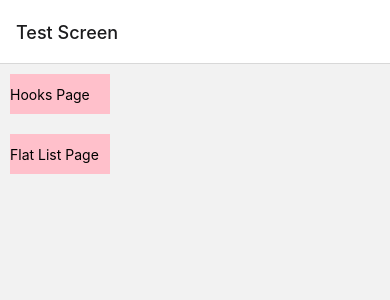
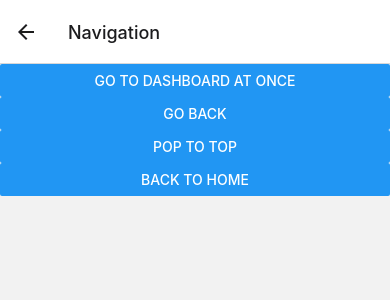
Before and after one commit to shareefa-rn/AwesomeProject, a React Native app: screen /Navigation in a window 390 px wide. Shown: the top 300 px of the page. Built offline with nearby package versions, Linux system fonts and the light colour scheme.

Commit message:
use effects committed

```diff
--- a/App.js
+++ b/App.js
@@ -23,17 +23,48 @@ import {
   HooksScreen,
   TestScreen,
 } from './src/containers';
+import SettingScreen from './src/containers/DetailViewScreen/SettingScreen';
 
 const Stack = createNativeStackNavigator();
 
 function App() {
-  return (
-    <NavigationContainer>
-      <Stack.Navigator>
+  const [isUserLoggedIn, setIsUserLoggedIn] = useState(true);
+
+  const getAuthStack = () => {
+    return (
+      <Stack.Group>
+        <Stack.Screen
+          name="Login"
+          component={() => (
+            <View>
+              <Text>Login</Text>
+            </View>
+          )}></Stack.Screen>
+        <Stack.Screen
+          name="Signup"
+          component={() => (
+            <View>
+              <Text>Signup</Text>
+            </View>
+          )}></Stack.Screen>
+      </Stack.Group>
+    );
+  };
+  const getMainStack = () => {
+    return (
+      <Stack.Group>
         <Stack.Screen name="Test Screen" component={TestScreen} />
         <Stack.Screen name="Home" component={DashBoardScreen} />
         <Stack.Screen name="Details Screen" component={DetailScreen} />
         <Stack.Screen name="Hooks Screen" component={HooksScreen} />
+        <Stack.Screen name="Navigation" component={SettingScreen} />
+      </Stack.Group>
+    );
+  };
+  return (
+    <NavigationContainer>
+      <Stack.Navigator>
+        {isUserLoggedIn ? getMainStack() : getAuthStack()}
       </Stack.Navigator>
     </NavigationContainer>
   );
--- /dev/null
+++ b/src/containers/DetailViewScreen/SettingScreen.js
@@ -0,0 +1,43 @@
+import {} from 'react';
+import {View, Button, TouchableOpacity, Text} from 'react-native';
+
+const SettingScreen = props => {
+  return (
+    <View>
+      <Button
+        title={'Go to dashboard at once'}
+        onPress={() => {
+          props.navigation.navigate('Test Screen');
+        }}
+      />
+      <Button
+        title={'Go Back'}
+        onPress={() => {
+          props.navigation.goBack();
+        }}
+      />
+      <Button
+        title={'pop to top'}
+        onPress={() => {
+          props.navigation.popToTop();
+        }}
+      />
+      <Button
+        title={'back to Home'}
+        onPress={() => {
+          //to pass props forward
+          // props.navigation.navigate('Dashboard', {ddf:dfgf});
+
+          //to pass props backward
+          props.navigation.navigate({
+            name: 'Test Screen',
+            params: {batch: 5, topic: 'navigation data passing'},
+            merge: true,
+          });
+        }}
+      />
+    </View>
+  );
+};
+
+export default SettingScreen;
--- a/src/containers/TestScreen/index.js
+++ b/src/containers/TestScreen/index.js
@@ -1,8 +1,16 @@
-import {} from 'react';
+import {useEffect} from 'react';
 import {SafeAreaView, View, Text, TouchableOpacity} from 'react-native';
 import styles from './styles';
 
 const TestScreen = props => {
+  useEffect(() => {
+    console.log('=========');
+    console.log(props.route.params);
+    console.log('=========');
+  }, [props.route.params]);
+
+  console.log('Test screen got rerendered');
+
   return (
     <SafeAreaView style={{}}>
       <View>
@@ -22,6 +30,14 @@ const TestScreen = props => {
           }}>
           <Text>Flat List Page</Text>
         </TouchableOpacity>
+        <TouchableOpacity
+          style={styles.textInuput}
+          onPress={() => {
+            props.navigation.navigate('Navigation', {});
+            console.log('==Navigation==tested==');
+          }}>
+          <Text>Navigation params</Text>
+        </TouchableOpacity>
       </View>
     </SafeAreaView>
   );
```
Also changed, not shown: 1 other file (tests, documents, lock files or other folders).
